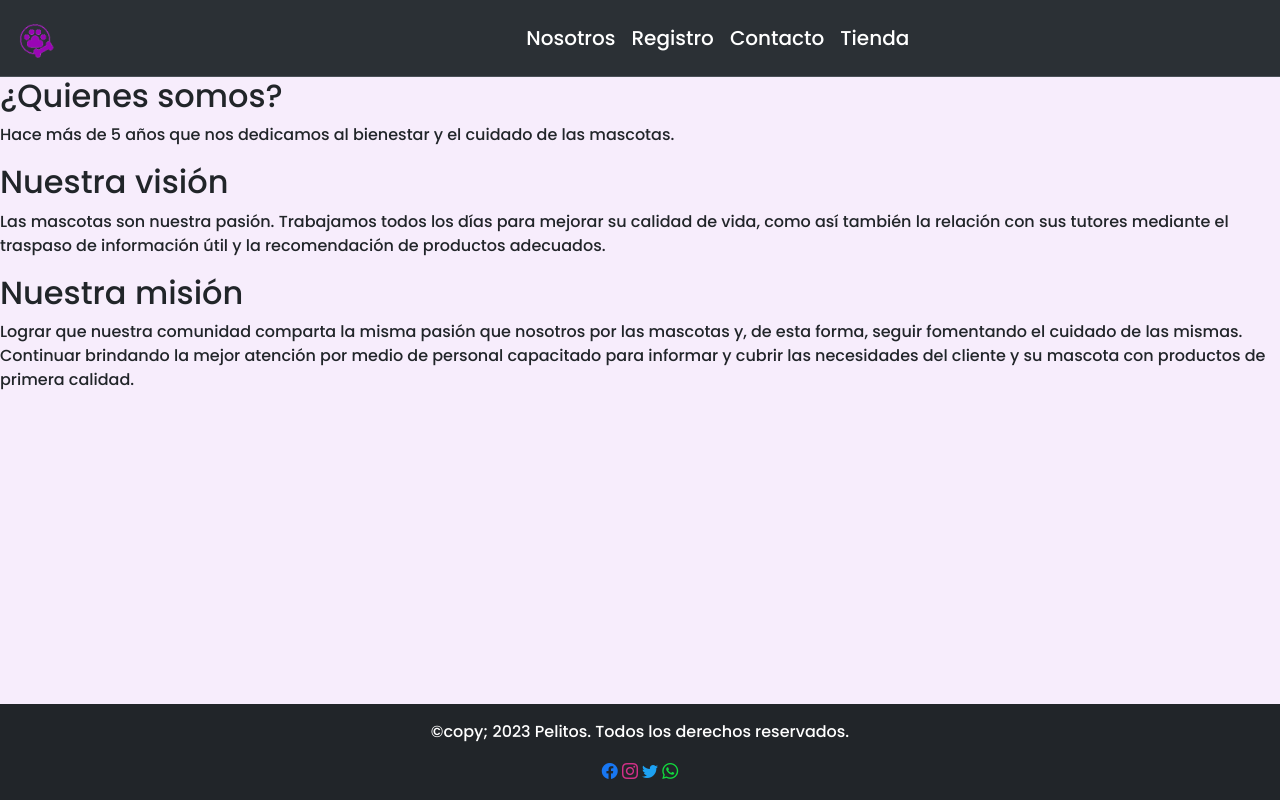
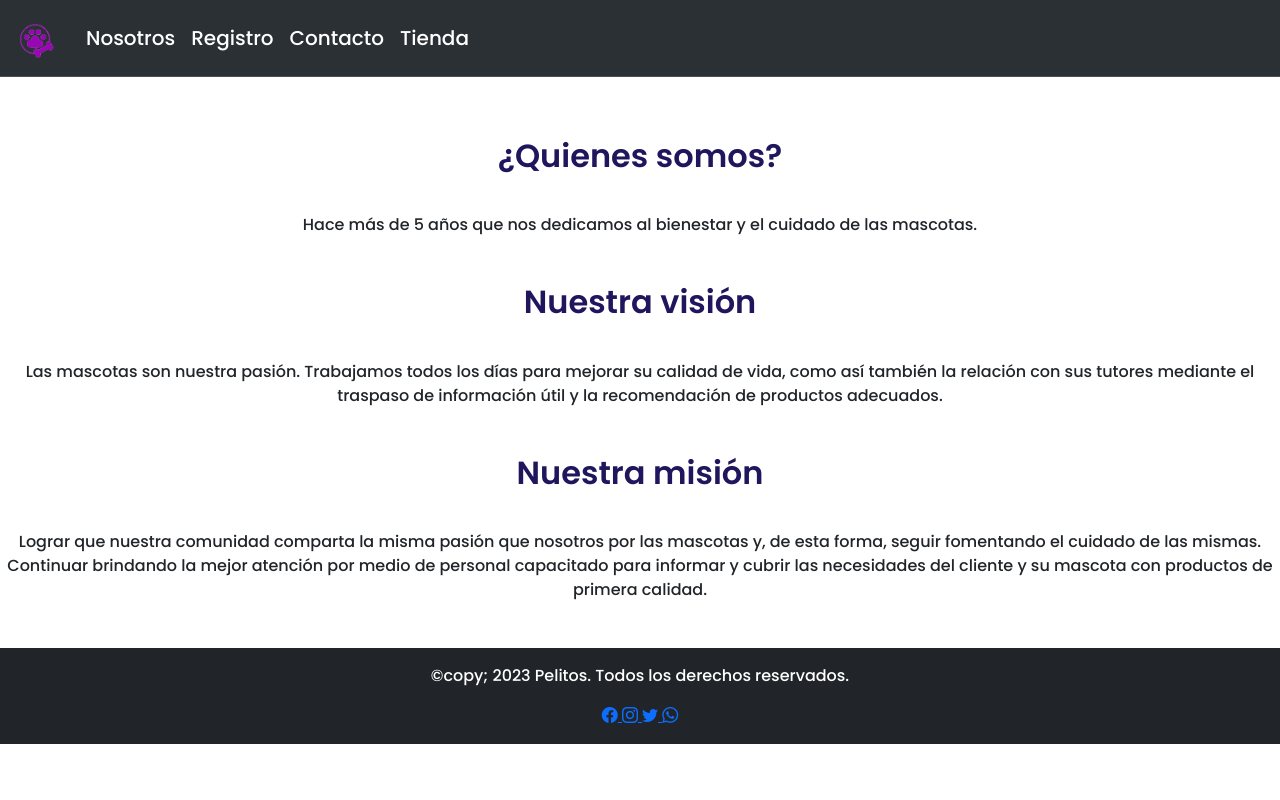
Before and after one commit to IsabelMartha/IsabelMartha.github.io, a plain HTML site: page DirHtml/nosotros.html in a window 1280 px wide. Drawn offline with nearby package versions, Linux system fonts and the light colour scheme.

Commit message:
nosotros modificado

```diff
--- a/DirCss/nosotros.css
+++ b/DirCss/nosotros.css
@@ -4,34 +4,13 @@
      font-family: 'Poppins', sans-serif;
  }
 
- .contenedorSecciones {
-     flex-direction: column;
-     align-items: center;
-     justify-content: center;
-     width: 80%;
-     margin: 0 auto;
-     text-align: center;
+ main .container-sections section h2{
+   color: #20165d;
+   padding: 30px 0;
+   text-align: center;
  }
 
-
- section {
-    margin-top: 50px;
+ main .container-sections {
+   padding: 30px 0;
+   text-align: center;
  }
-
- h2 {
-    color: rgb(102, 29, 102);
- }
-
-
-footer{
-   display: flex;
-   width: 100%;
-   height: 300px;
-}
-
-footer img{
-   width: 100vw;
-   height: 100%;
-   object-fit: initial;
-   max-width: none;
-}
--- a/DirHtml/nosotros.html
+++ b/DirHtml/nosotros.html
@@ -1,5 +1,6 @@
 <!DOCTYPE html>
 <html lang="en">
+
 <head>
 	<meta charset="UTF-8">
 	<meta http-equiv="X-UA-Compatible" content="IE=edge">
@@ -13,9 +14,10 @@
 	<link rel="preconnect" href="https://fonts.gstatic.com" crossorigin>
 	<link href="https://fonts.googleapis.com/css2?family=Poppins:ital,wght@0,200;0,300;0,500;0,600;1,300&display=swap"
 		rel="stylesheet">
-	<link rel="stylesheet" href="/DirCss/index.css">
+	<link rel="stylesheet" href="../DirCss/nosotros.css">
 	<title>Nosotros</title>
 </head>
+
 <body>
 	<header>
 		<nav class="navbar navbar-expand-lg fs-5 bg-body-tertiary navbar bg-dark border-bottom border-bottom-dark"
@@ -48,20 +50,26 @@
 	</header>
 	<!-- seccion main,contenido principal -->
 	<main>
-    <div class="contenedorSecciones">
-      <section class="seccion1">
-        <h2>¿Quienes somos?</h2>
+		<div class="container-sections">
+			<section class="section1">
+				<h2>
+					<strong>¿Quienes somos?</strong>
+				</h2>
 				<p>Hace más de 5 años que nos dedicamos al bienestar y el cuidado de las mascotas. </p>
 			</section>
-      <section class="seccion2">
-        <h2>Nuestra visi&oacute;n</h2>
+			<section class="section2">
+				<h2>
+					<strong>Nuestra visi&oacute;n</strong>
+				</h2>
 				<p>Las mascotas son nuestra pasión. Trabajamos todos los días para mejorar su
 					calidad de vida, como así también la relación con sus tutores mediante el
 					traspaso de información útil y la recomendación de productos adecuados.</p>
 			</section>
 
-      <section class="seccion3">
-        <h2>Nuestra misi&oacute;n</h2>
+			<section class="section3">
+				<h2>
+					<strong>Nuestra misi&oacute;n</strong>
+				</h2>
 				<p>Lograr que nuestra comunidad comparta la misma pasión que nosotros por las mascotas
 					y, de esta forma, seguir fomentando el cuidado de las mismas. Continuar brindando
 					la mejor atención por medio de personal capacitado para informar y cubrir las
@@ -71,7 +79,7 @@
 	</main>
 
 	<!-- footer -->
-  <footer  class="bg-dark text-white text-center py-3 fixed-bottom">
+	<footer class="bg-dark text-white text-center py-3">
 		<p>©copy; 2023 Pelitos. Todos los derechos reservados.</p>
 		<a href="#" id="facebook">
 			<i class="bi bi-facebook"></i>
@@ -87,7 +95,10 @@
 		</a>
 	</footer>
 	<!-- Script de bootstrap5 -->
-  <script src="https://cdn.jsdelivr.net/npm/bootstrap@5.3.0/dist/js/bootstrap.bundle.min.js" integrity="sha384-geWF76RCwLtnZ8qwWowPQNguL3RmwHVBC9FhGdlKrxdiJJigb/j/68SIy3Te4Bkz" crossorigin="anonymous"></script>
+	<script src="https://cdn.jsdelivr.net/npm/bootstrap@5.3.0/dist/js/bootstrap.bundle.min.js"
+		integrity="sha384-geWF76RCwLtnZ8qwWowPQNguL3RmwHVBC9FhGdlKrxdiJJigb/j/68SIy3Te4Bkz"
+		crossorigin="anonymous"></script>
 	<link rel="stylesheet" href="https://cdn.jsdelivr.net/npm/bootstrap-icons@1.10.5/font/bootstrap-icons.css">
 </body>
+
 </html>
```
Lines whose indentation alone changed are shown as unchanged.
